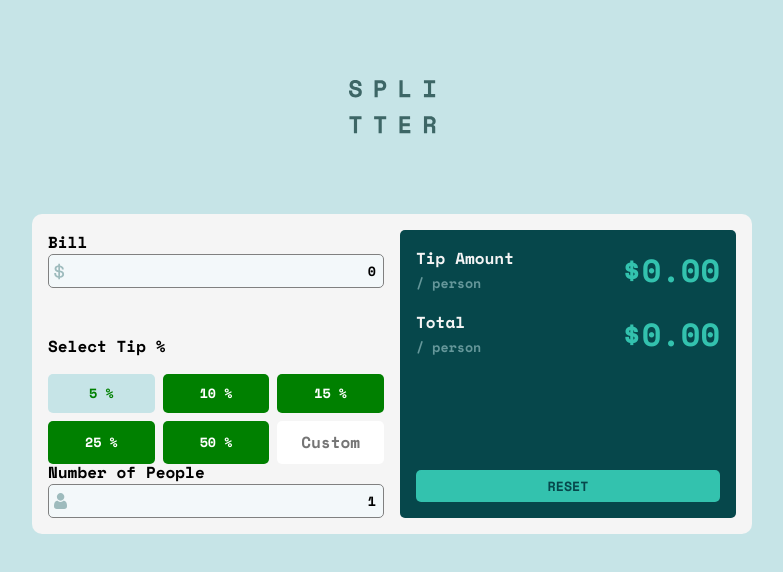
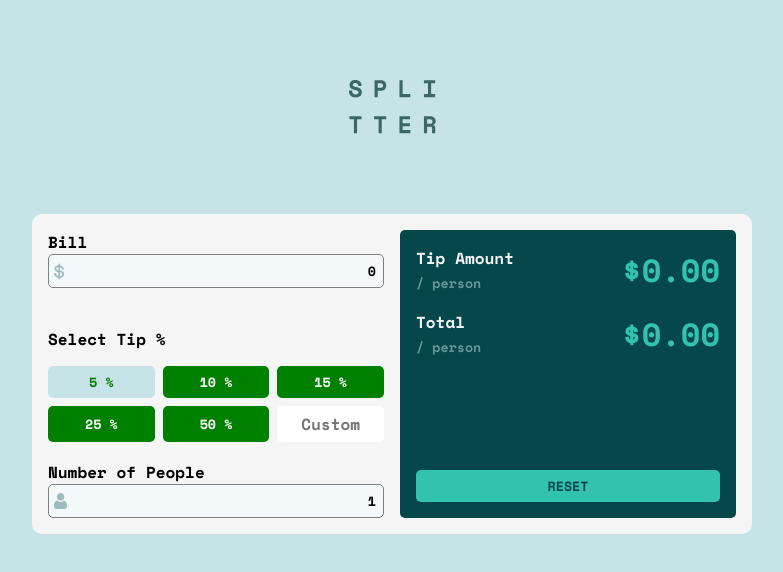
Before and after one commit to DaranDachte/Calculator, a React (Vite) app in the folder Calculator/: page / in a window 1280 px wide. Shown: the top 572 px of the page, without its empty margins (248-1031 px from the left). Built offline with nearby package versions, Linux system fonts and the light colour scheme.

Commit message:
fix bugs

```diff
--- a/Calculator/src/components/InputNumber/InputNumber.tsx
+++ b/Calculator/src/components/InputNumber/InputNumber.tsx
@@ -1,4 +1,4 @@
-import React, { FormEvent } from "react";
+import React from "react";
 
 import "./InputNumber.style.css";
 type InputNumberType = {
--- a/Calculator/src/components/Logo/Logo.tsx
+++ b/Calculator/src/components/Logo/Logo.tsx
@@ -1,4 +1,3 @@
-import React from "react";
 import "./Logo.style.css";
 import { ReactComponent as LogoImg } from "../../assets/img/LogoImg.svg";
 
--- a/Calculator/src/components/Wrapper/Wrapper.tsx
+++ b/Calculator/src/components/Wrapper/Wrapper.tsx
@@ -1,4 +1,4 @@
-import React, { useState, useMemo } from "react";
+import { useState, useMemo } from "react";
 import "./Wrapper.style.css";
 import { InputNumber } from "../InputNumber/InputNumber";
 import { TipButton } from "../TipButton/TipButton";
@@ -50,7 +50,7 @@ export const Wrapper = () => {
           icon={<DollarIcon />}
         />
         <div>
-          <p>Select Tip %</p>
+          <p className="pClass">Select Tip %</p>
           <div className="tipAndCustom">
             {TipArray.map((item, index) => (
               <TipButton
```
